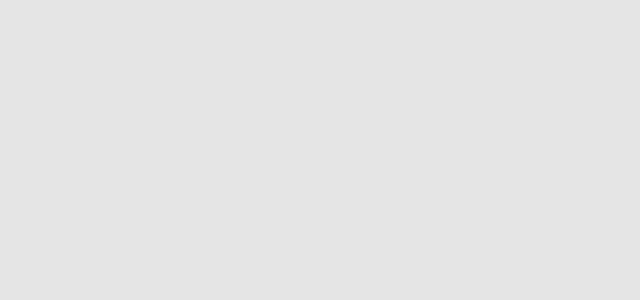
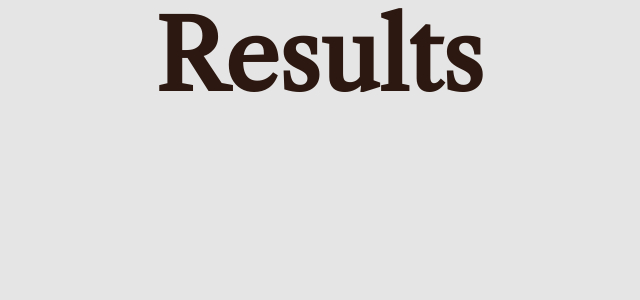
Before and after one commit to EriJohnson/Bookle-ReactJS, a React (Create React App) app: page /results in a window 1280 px wide. Shown: the top 300 px of the page, without its empty margins (321-961 px from the left). Built offline with nearby package versions, Linux system fonts and the light colour scheme.

Commit message:
chore: create initial page for results

```diff
--- a/src/App.tsx
+++ b/src/App.tsx
@@ -1,11 +1,14 @@
-import { ChakraProvider } from '@chakra-ui/react';
+import { ChakraProvider, Container } from '@chakra-ui/react';
+
 import Routes from './Routes';
 import theme from './theme';
 
 function App() {
   return (
     <ChakraProvider theme={theme}>
-      <Routes />
+      <Container maxWidth="container.xl">
+        <Routes />
+      </Container>
     </ChakraProvider>
   );
 }
--- a/src/Routes.tsx
+++ b/src/Routes.tsx
@@ -1,6 +1,7 @@
 import { Route, BrowserRouter as Router, Switch } from 'react-router-dom';
 
 import Home from './pages/Home';
+import Results from './pages/Results';
 
 function Routes() {
   return (
@@ -9,6 +10,10 @@ function Routes() {
         <Route exact path="/">
           <Home />
         </Route>
+
+        <Route path="/results">
+          <Results />
+        </Route>
       </Switch>
     </Router>
   );
--- a/src/pages/Home/index.tsx
+++ b/src/pages/Home/index.tsx
@@ -1,6 +1,5 @@
 import {
   Button,
-  Container,
   Flex,
   Heading,
   Input,
@@ -14,9 +13,12 @@ import { ChangeEvent, FormEvent, useState } from 'react';
 
 import { SearchIcon } from '@chakra-ui/icons';
 import SearchService from '../../services/SearchService';
+import { useHistory } from 'react-router';
 
 function Home() {
   const [search, setSearch] = useState('');
+
+  const history = useHistory();
 
   function handleChange(event: ChangeEvent<HTMLInputElement>) {
     const { value } = event.target;
@@ -29,6 +31,8 @@ function Home() {
 
     if (!search) return;
 
+    return redirectToResultsPage();
+
     try {
       const results = await SearchService.searchBooks(search);
 
@@ -38,8 +42,11 @@ function Home() {
     }
   }
 
+  function redirectToResultsPage() {
+    history.push(`/results?query=${search}`);
+  }
+
   return (
-    <Container maxWidth="container.xl">
     <Flex
       h="100vh"
       direction="column"
@@ -86,17 +93,12 @@ function Home() {
           Eri JS
         </Link>{' '}
         -{' '}
-          <Link
-            color="sand.600"
-            href="https://github.com/EriJohnson"
-            isExternal
-          >
+        <Link color="sand.600" href="https://github.com/EriJohnson" isExternal>
           Github
         </Link>
       </Text>
       <Spacer />
     </Flex>
-    </Container>
   );
 }
 
--- /dev/null
+++ b/src/pages/Results/index.tsx
@@ -0,0 +1,13 @@
+import { Flex, Heading } from '@chakra-ui/react';
+
+function Results() {
+  return (
+    <Flex h="100vh" direction="column" align="center" as="form">
+      <Heading as="h1" fontSize={['4rem', '6rem']} isTruncated>
+        Results
+      </Heading>
+    </Flex>
+  );
+}
+
+export default Results;
```
Lines whose indentation alone changed are shown as unchanged.
